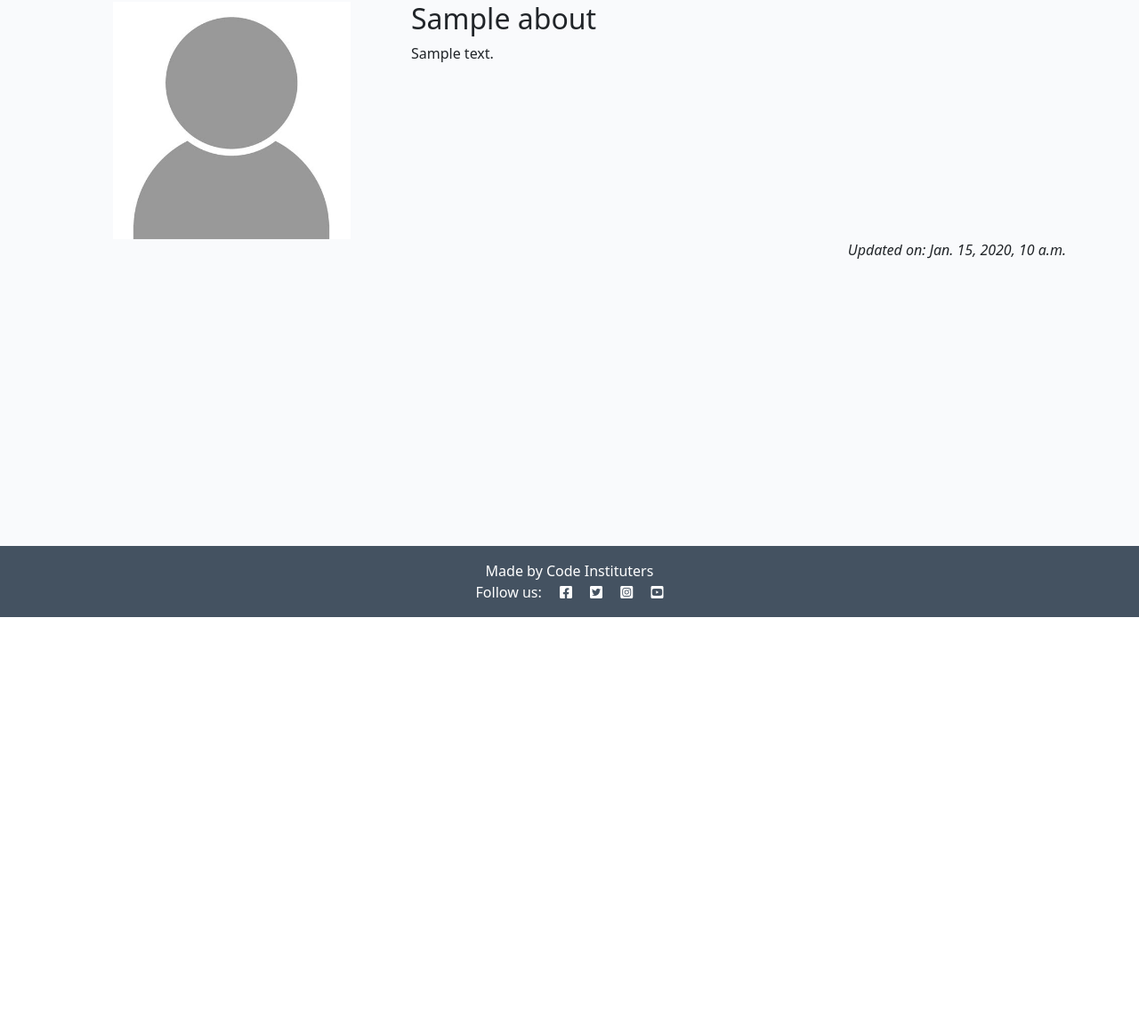
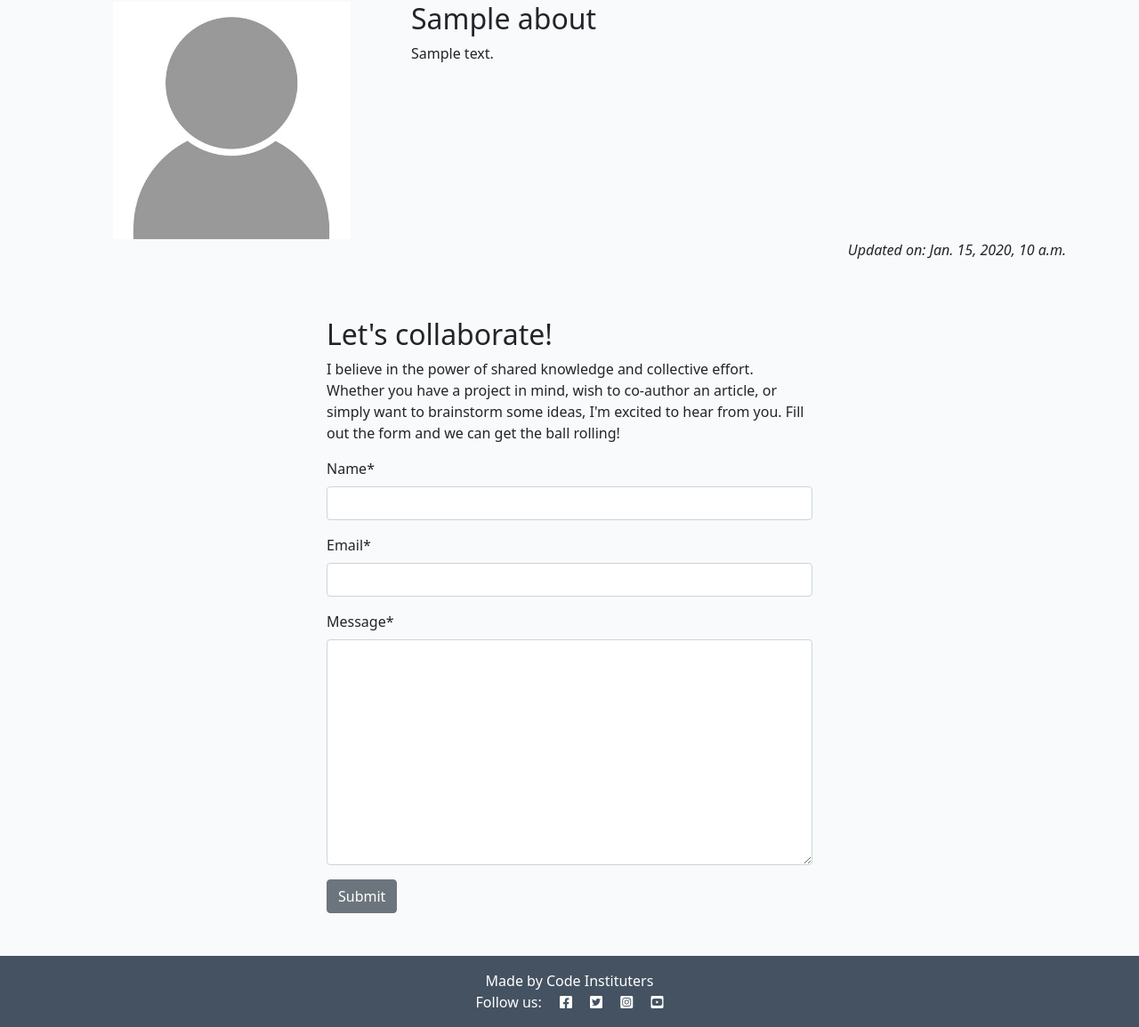
Before and after one commit to ManalAbdulqawi/codestar-blog, a Django app: page /about/ in a window 1280 px wide. Shown: the part 106-1261 px from the top of the page at 89% size. Before the commit the page ends 800 px from the top, so only its background shows below. Run offline with Django 5.2, Linux system fonts and the light colour scheme; tables that the repository leaves empty hold one stand-in row (values such as "Sample post"); some libraries are stand-ins or nearby versions.

Commit message:
setup collaberation forn in about project and about.html

```diff
--- /dev/null
+++ b/about/forms.py
@@ -0,0 +1,7 @@
+from .models import CollaborateRequest
+from django import forms
+
+class CollaborateForm(forms.ModelForm):
+    class Meta:
+        model= CollaborateRequest
+        fields = ('name', 'email', 'message')
--- a/about/models.py
+++ b/about/models.py
@@ -10,3 +10,12 @@ class About(models.Model):
     updated_on = models.DateTimeField(auto_now=True)
     def __str__(self):
         return self.title
+
+class CollaborateRequest(models.Model):
+    name = models.CharField(max_length=200)
+    email = models.EmailField()
+    message = models.TextField()
+    read = models.BooleanField(default=False)
+
+    def __str__(self):
+        return f"Collaboration request from {self.name}"
--- a/about/templates/about/about.html
+++ b/about/templates/about/about.html
@@ -1,23 +1,46 @@
 {% extends 'base.html' %}
+{% load static %}
+
 {% block content %}
-{% load static %}
+{% load crispy_forms_tags %}
+
 <div class="container mt-5">
     <div class="row">
-        <div class="col-4 text-center">
+        <div class="col-12 col-md-4 text-center">
             <img src="{% static 'images/nobody.jpg' %}" width="75%">
         </div>
-        <div class="col-8">
-            <!-- Title goes between these h2 tags -->
-            <h2>{{about.title}}</h2>
-            <!-- Content goes directly underneath this -->
-             {{ about.content | safe }}
+        <div class="col-12 col-md-8">
+            <h2>{{ about.title }}</h2>
+            {{ about.content | safe }}
         </div>
     </div>
     <div class="row">
         <div class="col text-right">
-            <!-- Updated on field goes in here -->
-            <p class="text-end"><em>Updated on: {{ about.updated_on }} </em></p>
+          <!-- Updated on field goes in here -->
+
+          <p class="text-end"><em>Updated on: {{ about.updated_on }}</em></p>
         </div>
-      </div>
+    </div>
+    <div class="row justify-content-center">
+        <div class="col-12 col-md-6 my-5">
+            <h2>Let's collaborate!</h2>
+            <p>I believe in the power of shared knowledge and collective effort.
+                Whether you have a project in mind, wish to co-author
+                an article, or simply want to brainstorm some ideas,
+                I'm excited to hear from you. Fill out the form
+                and we can get the ball rolling!</p>
+                <form method="post">
+                    {{ collaborate_form | crispy }}
+                    {% csrf_token %}
+                    <button class="btn btn-secondary" type="submit">Submit</button>
+
+
+                </form>
+
+
+            <!-- add your form here. Your submit button should
+                                have the classes of btn, btn-secondary -->
+        </div>
+    </div>
 </div>
 {% endblock content %}
--- a/about/views.py
+++ b/about/views.py
@@ -1,15 +1,26 @@
 from django.shortcuts import render
 from .models import About
+from django.contrib import messages
+from .forms import CollaborateForm
 
 
 def about_me(request):
     """
     Renders the About page
     """
+    if request.method == "POST":
+        collaborate_form = CollaborateForm(data=request.POST)
+        if collaborate_form.is_valid():
+            collaborate_form.save()
+            messages.add_message(request, messages.SUCCESS, "Collaboration request received! I endeavour to respond within 2 working days.")
+
     about = About.objects.all().order_by('-updated_on').first()
+    collaborate_form = CollaborateForm()
+
 
     return render(
         request,
         "about/about.html",
-        {"about": about},
+        {"about": about,
+         "collaborate_form": collaborate_form,},
     )
```
Also changed, not shown: about/admin.py (+15 -0 lines), about/migrations/0002_collaboraterequest.py (added).
